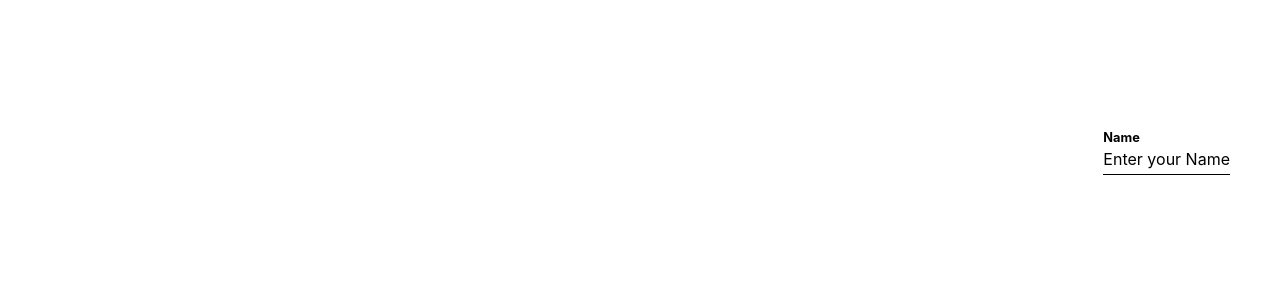
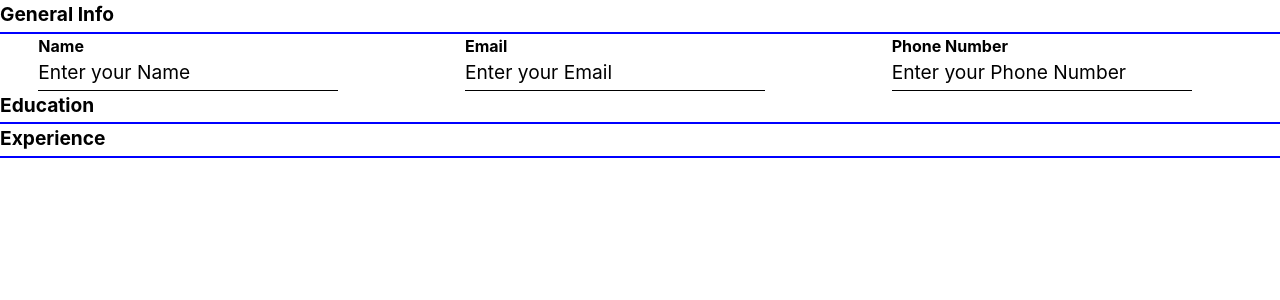
Before and after one commit to ehsan-saf/cv-app, a React (Vite) app: page / in a window 1280 px wide. Shown: the top 300 px of the page. Built offline with nearby package versions, Linux system fonts and the light colour scheme.

Commit message:
Create general info Section
Create basic inputs for the general info section, further styling is required

```diff
--- a/src/App.jsx
+++ b/src/App.jsx
@@ -1,12 +1,22 @@
 import { useState } from "react";
 import "./styles/App.css";
 import Info from "./components/Info";
+import Section from "./components/Section";
 
 function App() {
   return (
-    <>
-      <Info infoName={"Name"} type={"text"} />
-    </>
+    <div className="page-container">
+      <Section
+        title={"General Info"}
+        inputs={[
+          <Info infoName={"Name"} type={"text"} key={0} />,
+          <Info infoName={"Email"} type={"email"} key={1} />,
+          <Info infoName={"Phone Number"} type={"tel"} key={2} />,
+        ]}
+      />
+      <Section title={"Education"} />
+      <Section title={"Experience"} />
+    </div>
   );
 }
 
--- a/src/components/Info.jsx
+++ b/src/components/Info.jsx
@@ -14,13 +14,13 @@ export default function Info({ infoName, type }) {
   }
 
   return (
-    <div className="container">
+    <div className="info-container">
       {isEditing ? (
         <button className="btn confirm-button" onClick={toggleMode}></button>
       ) : (
         <button className="btn edit-button" onClick={toggleMode}></button>
       )}
-      <label>
+      <label className="info-label">
         <p className="infoTitle">{infoName}</p>
         {isEditing ? (
           <>
--- /dev/null
+++ b/src/components/Section.jsx
@@ -0,0 +1,10 @@
+import "../styles/Section.css";
+
+export default function Section({ title, inputs }) {
+  return (
+    <div className="section-container">
+      <h2 className="section-title">{title}</h2>
+      <div className="inputs">{inputs}</div>
+    </div>
+  );
+}
--- a/src/styles/Info.css
+++ b/src/styles/Info.css
@@ -1,11 +1,15 @@
-.container {
+.info-container {
   display: flex;
   flex-direction: row-reverse;
   align-content: center;
   gap: 10px;
+  max-width: 350px;
+}
 
-  margin-left: 30%;
-  margin-top: 10%;
+.info-label {
+  flex: 1 0 0%;
+  display: flex;
+  flex-direction: column;
 }
 
 input {
@@ -15,6 +19,8 @@ input {
   padding: 8px 10px;
 
   box-shadow: rgba(0, 0, 0, 0.4) 0px 3px 4px 2px;
+
+  font-weight: 400;
 }
 
 input:focus,
@@ -24,12 +30,14 @@ input:active {
 }
 
 .infoTitle {
-  font-size: 0.8rem;
+  font-size: 1rem;
   font-weight: bold;
 }
 
-label .info {
+.info-label .info {
   text-align: left;
+  font-size: 1.2rem;
+
   padding-bottom: 3px;
   border-bottom: 1px solid black;
 }
@@ -59,7 +67,7 @@ label .info {
   transition: opacity 0.2s, transform 0.2s;
 }
 
-.container:hover .edit-button {
+.info-container:hover .edit-button {
   opacity: 1;
   transform: translateY(-2px);
 }
@@ -68,7 +76,7 @@ label .info {
   background-image: url(../assets/confirm.svg);
 }
 
-.confirm-button:hover ~ label input {
+.confirm-button:hover ~ .info-label input {
   outline: 2px solid green;
   box-shadow: none;
 }
--- /dev/null
+++ b/src/styles/Section.css
@@ -0,0 +1,15 @@
+.section-title {
+  font-size: 1.2rem;
+
+  padding-bottom: 3px;
+  border-bottom: 2px solid blue;
+}
+
+.inputs {
+  display: flex;
+  justify-content: space-around;
+}
+
+.inputs .info-container {
+  flex: 1;
+}
```
